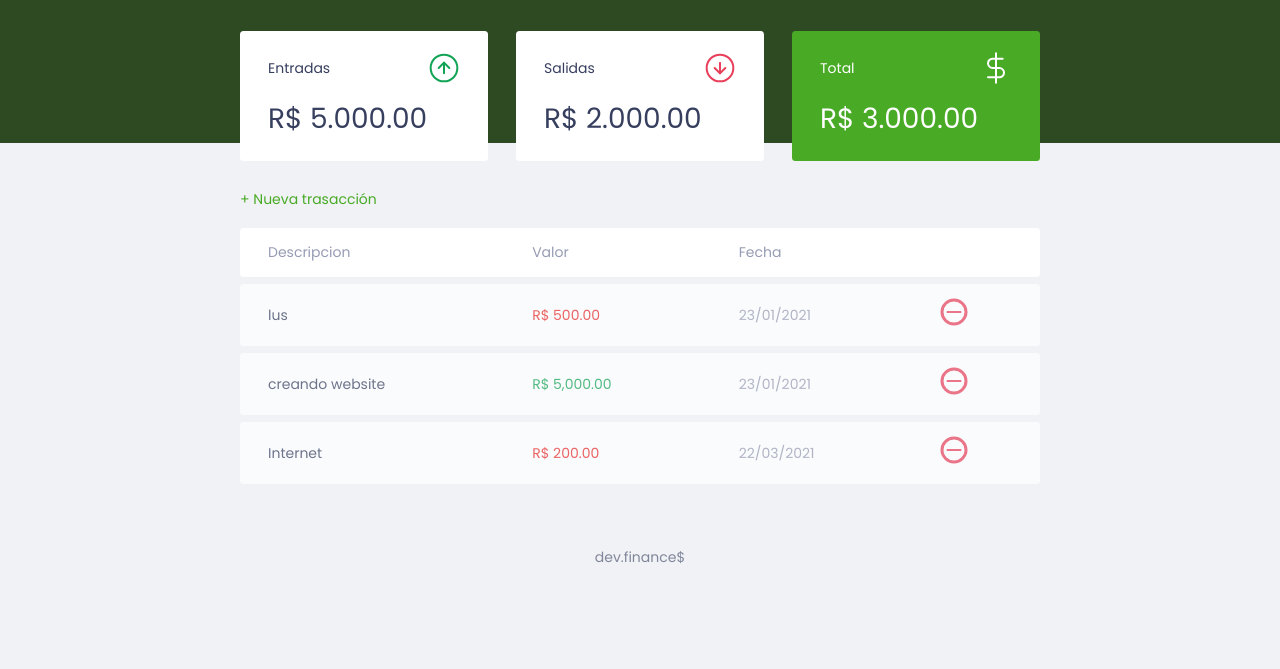
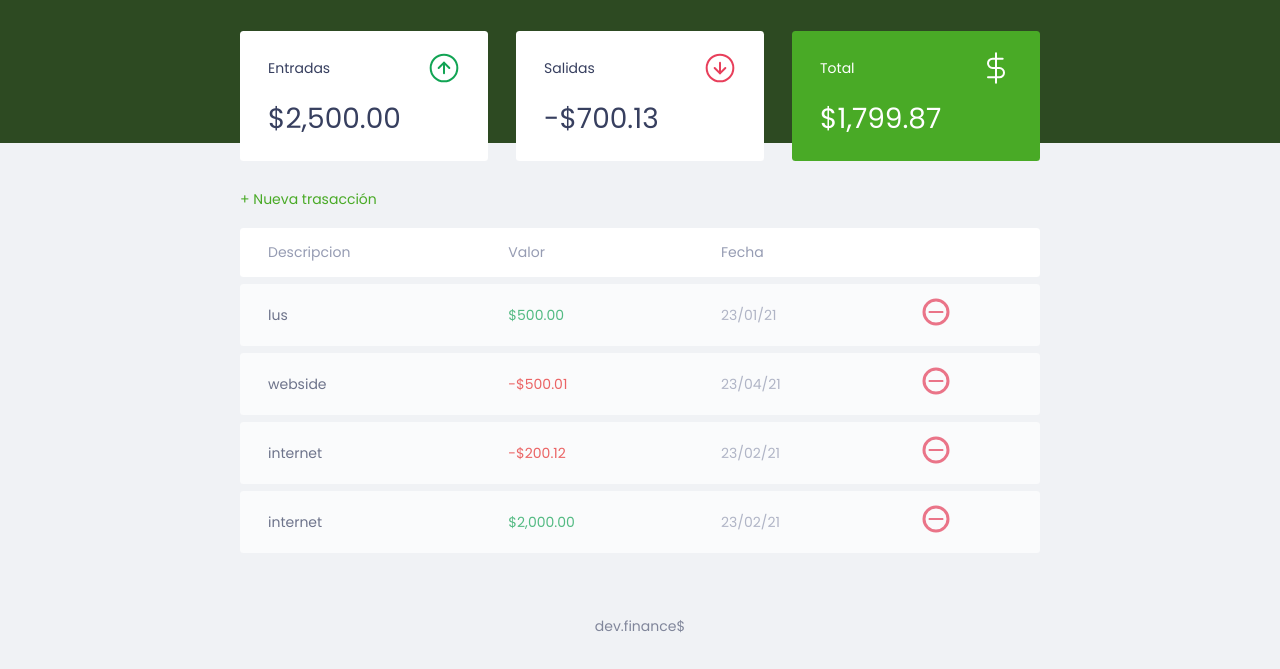
Before and after one commit to Eduardishion/practica1Rocketseat, a plain HTML site: page index.html in a window 1280 px wide. Shown: the part 55-724 px from the top of the page. Drawn offline with Linux system fonts and the light colour scheme.

Commit message:
metodos basicos para realisar operaciones

```diff
--- a/index.html
+++ b/index.html
@@ -23,7 +23,7 @@
               <span>Entradas</span>
               <img src="./assets/income.svg" alt="Imagen de Entradas">
             </h3>
-            <p>R$ 5.000.00</p>
+            <p id="imcomeDisplay">R$ 5.000.00</p>
         </div>
         <div class="card">
             <h3>
@@ -31,7 +31,7 @@
               <span>Salidas</span>
               <img src="./assets/expense.svg" alt="Imagen de Salidas">
             </h3>
-            <p>R$ 2.000.00</p>
+            <p id="expenceDisplay">R$ 2.000.00</p>
         </div>
         <div class="card total">
             <h3>
@@ -39,7 +39,7 @@
               <span>Total</span>
               <img src="./assets/total.svg" alt="Imagen de Total">
             </h3>
-            <p>R$ 3.000.00</p>
+            <p id="totalDisplay">R$ 3.000.00</p>
         </div>
       </section>
       <section id="transactions">
@@ -57,7 +57,8 @@
             </tr>
           </thead>
           <tbody>
-            <tr>
+           <!--
+               <tr>
               <td class="description">lus</td>
               <td class="expence">R$ 500.00</td>
               <td class="date">23/01/2021</td>
@@ -75,6 +76,8 @@
               <td class="date">22/03/2021</td>
               <td> <img src="./assets/minus.svg" alt="Remove"></td>
             </tr>
+           -->
+
           </tbody>
         </table>
       </section>
--- a/js/metodos.js
+++ b/js/metodos.js
@@ -12,10 +12,6 @@ const Modal = {
 		const contendedor = document.querySelector("div.model-overlay");
 		//y le agregamos la clase active
 		contendedor.classList.add("active");
-
-
-
-
 	},
 	close(){
 		//cerrar modal
@@ -27,5 +23,175 @@ const Modal = {
 		contendedor.classList.remove("active");
 
 
+	},
+
+}
+
+//arreglo de transacciones y donde guardaremos las transacciones
+const Transanctions = [
+	{
+		id: 1,
+		description: "lus",
+		amount: 50000, //el precio de momento colocamos dos ceros mas para despues formatear la salida en valor monetario,
+		date: '23/01/21'
+
+	},
+	{
+		id: 2,
+		description: "webside",
+		amount: -50001, //el precio de momento colocamos dos ceros mas para despues formatear la salida en valor monetario,
+		date: '23/04/21'
+	},
+	{
+		id: 3,
+		description: "internet",
+		amount: -20012, //el precio de momento colocamos dos ceros mas para despues formatear la salida en valor monetario,
+		date: '23/02/21'
+	},
+	{
+		id: 4,
+		description: "internet",
+		amount: 200000, //el precio de momento colocamos dos ceros mas para despues formatear la salida en valor monetario,
+		date: '23/02/21'
+	}
+
+
+];
+
+//este objeto permite hacer las opeaciones basicas
+const Transaction = {
+	all : Transanctions,
+	add(newTransaction){
+		console.log(Transaction.all.length);
+		Transaction.all.push(newTransaction);
+		console.log(Transaction.all);
+	},
+	incomes(){
+
+		let income = 0;
+
+		Transaction.all.forEach((transaccion) => {
+
+			if(transaccion.amount > 0){
+
+				income = income + transaccion.amount;
+			}
+		});
+
+		return income;
+	},
+	expenses(){
+		//sumar las salidas
+		let expense = 0;
+
+		Transaction.all.forEach((transaccion) => {
+
+			if(transaccion.amount < 0){
+
+				expense = expense + transaccion.amount;
+			}
+		});
+
+		return expense;
+
+	},
+	total(){
+		//total de entradas menos salidas
+
+		return Transaction.incomes() + Transaction.expenses();
+	}
+
+
+}
+
+
+//ahora se van a sustituir los datos del arreglo en JS en el HTML
+
+
+const DOM = {
+
+	//objeto para capturar el eleemnto tbody de html
+	transactionsContainer: document.querySelector('table#data-table tbody'),
+
+	addTransaction(transaction, index){
+
+		//console.log(transaction);
+		const tr = document.createElement('tr')
+		tr.innerHTML = DOM.innerHTMLTransaction(transaction);
+		//console.log(tr.innerHTML);
+
+		DOM.transactionsContainer.appendChild(tr);
+
+	},
+
+	innerHTMLTransaction(transaction){
+		const CSSclass = transaction.amount > 0 ? "income" : "expence";
+
+		//aqui recibe el valor ya formateado para poder ser incrustado en el html
+		const amount = Utils.formatCurrency(transaction.amount);
+		//templete para hacer el html dinamico
+		const html = `
+				<td class="description">${transaction.description}</td>
+				<td class="${CSSclass}">${amount}</td>
+				<td class="date">${transaction.date}</td>
+				<td> <img src="./assets/minus.svg" alt="Remove"></td>
+		`
+		return html;
+	},
+
+	updateBalance(){
+		document.getElementById("imcomeDisplay")
+				.innerHTML = Utils.formatCurrency(Transaction.incomes());
+
+		document.getElementById("expenceDisplay")
+				.innerHTML = Utils.formatCurrency(Transaction.expenses());
+
+		document.getElementById("totalDisplay")
+				.innerHTML = Utils.formatCurrency(Transaction.total());
 	}
 }
+
+const Utils = {
+	formatCurrency(value){
+		//console.log(value);
+		//para formato de moneda
+		//https://www.tutofox.com/javascript/como-convertir-valor-a-formato-moneda-en-javascript/
+		//https://www.w3schools.com/jsref/jsref_tolocalestring_number.asp
+		//valor positivo o negativo  dependiente el valor numerico
+		//https://www.w3schools.com/jsref/jsref_tolocalestring_number.asp
+		const signal = Number(value) < 0 ? "-" : "";
+		//console.log(signal);
+		value = String(value).replace(/\D/g,"");
+
+		value = Number(value)/ 100;
+
+		//para dar formato de moneda a numeros
+		//en este caso en pesos mexicamos
+		//pt-BR , BRL
+		//es-MX , MXN
+		value = value.toLocaleString('es-MX',{
+			style:"currency",
+			currency: 'MXN',
+			//minimumFractionDigits: 00
+		})
+		//impresion del valor final
+		//console.log(value);
+		return signal+value;
+	}
+}
+
+
+
+Transanctions.forEach(transaction => {
+	DOM.addTransaction(transaction);
+
+});
+
+DOM.updateBalance();
+
+Transaction.add({
+	id: 4,
+	description: "new webside",
+	amount: 2000, //el precio de momento colocamos dos ceros mas para despues formatear la salida en valor monetario,
+	date: '23/04/21'
+});
```
